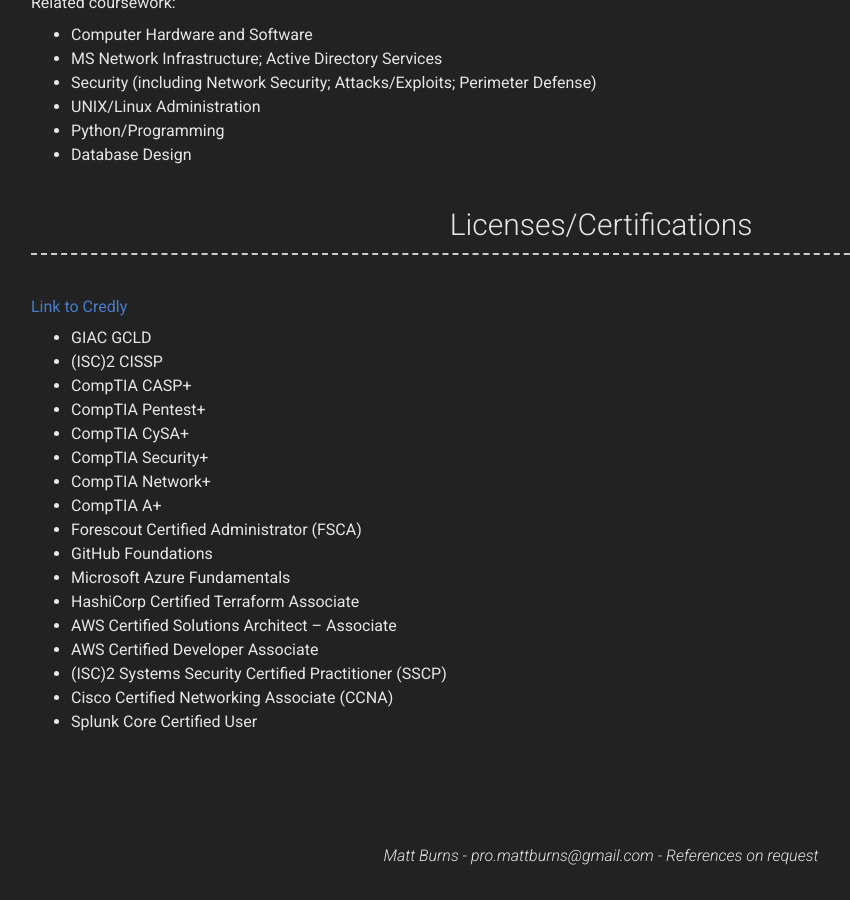
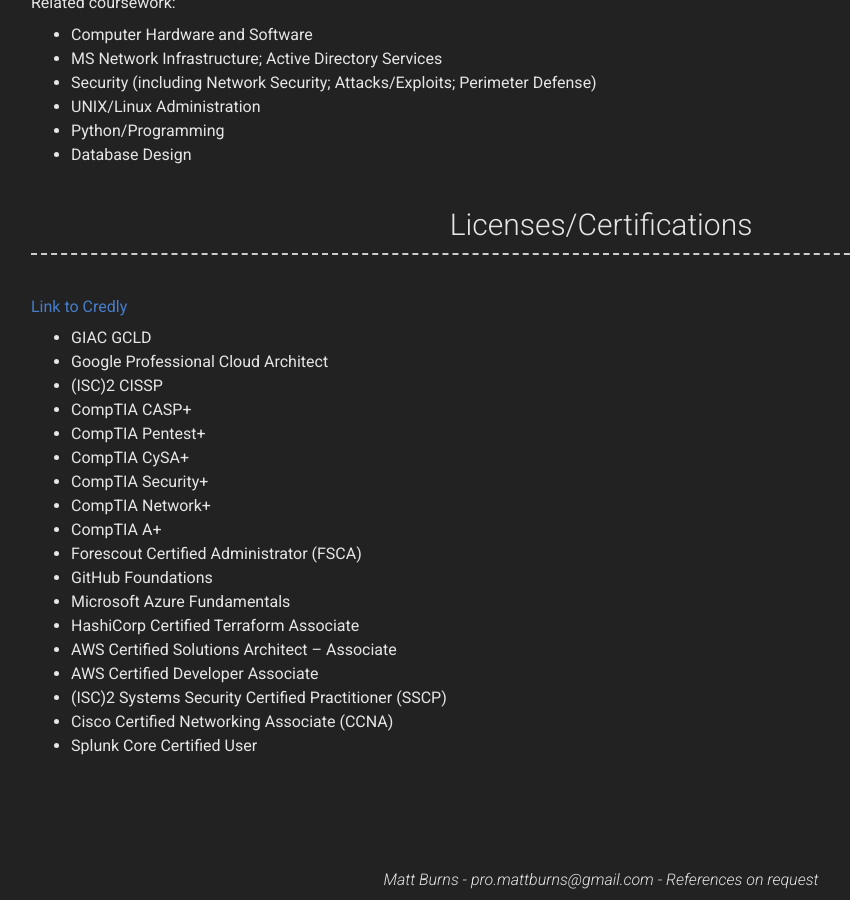
Before and after one commit to binbashburns/binbashburns.com, a Jekyll site: the page built from index.md, in a window 1280 px wide and 900 px high, scrolled down 3594 px. Shown: the whole window, without its empty margins (39-889 px from the left). Built offline with Jekyll 4.4.1, drawn with Linux system fonts in a browser that asks for light colours; nearby versions of some CDN libraries; before the commit the page ends 4470 px from its top, so only the background shows below that.

Commit message:
adding GCP PCA to my Certification list

```diff
--- a/_config.yml
+++ b/_config.yml
@@ -246,6 +246,7 @@ content:
       [Link to Credly](https://www.credly.com/users/binbashburns)
 
       - GIAC GCLD
+      - Google Professional Cloud Architect
       - (ISC)2 CISSP
       - CompTIA CASP+
       - CompTIA Pentest+
```
